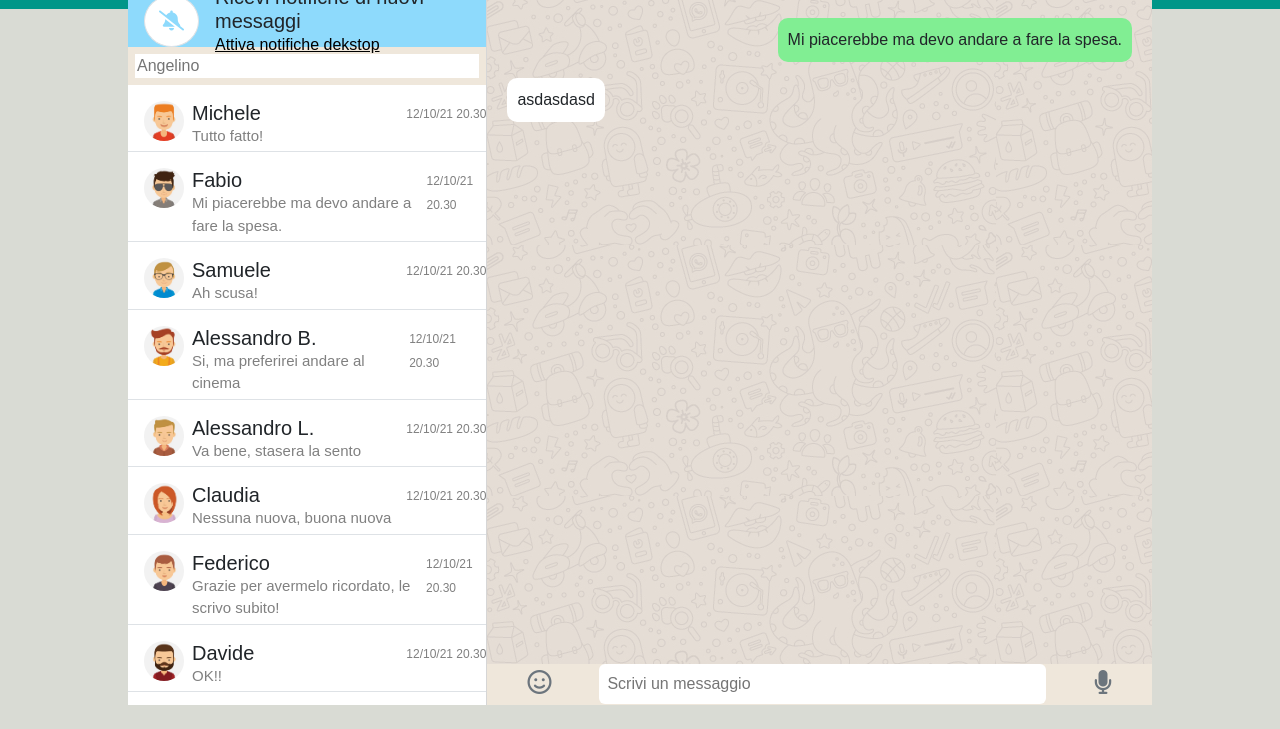
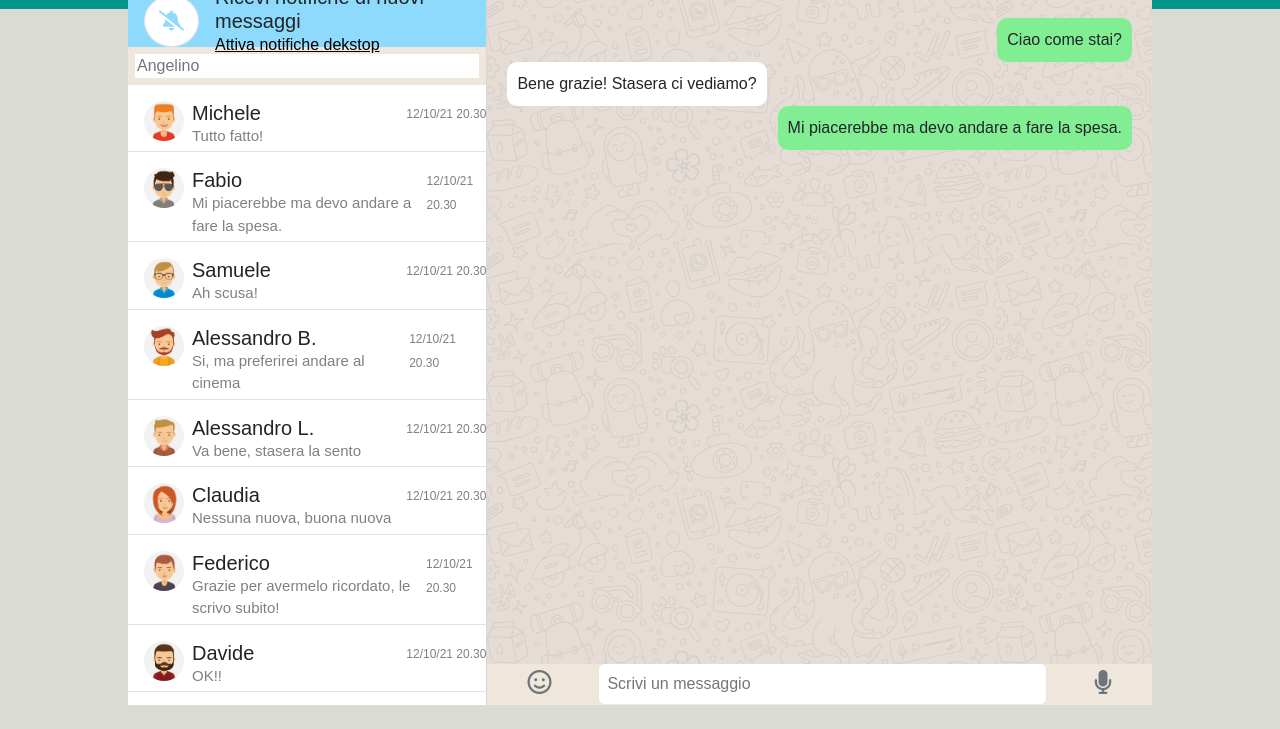
Before and after one commit to GiorgioDordo/vue-boolzapp, a plain HTML site: page index.html in a window 1280 px wide. Both pictures are taken after a click on the element 307 px from the left and 268 px from the top of the page. Shown: the part 71-800 px from the top of the page. Drawn offline with nearby package versions, Linux system fonts and the light colour scheme.

Commit message:
milestone 2

```diff
--- a/index.html
+++ b/index.html
@@ -71,12 +71,14 @@
 
             </div>
             <div class="chat d-flex flex-column pt-4 gap-3">
-                <div class="container chat-right d-flex justify-content-end align-items-center ">
-                    <span class='message-field-me' v-if="selectedContact !== null">{{ contacts[selectedContact].messages[contacts[selectedContact].messages.length - 1].message }}</span>
+                <div v-if="selectedContact !== null && contacts[selectedContact]">
+                    <div v-for="message in contacts[selectedContact].messages"
+                         :class="['container', message.status === 'sent' ? 'chat-right justify-content-end' : 'chat-left justify-content-start', 'd-flex', 'align-items-center']">
+                        <span :class="message.status === 'sent' ? 'message-field-me' : 'message-field'">{{ message.message }}</span>
+                    </div>
                 </div>
-
-                <div class=" container chat-left d-flex justify-content-start align-items-center">
-                    <span class="message-field">asdasdasd</span>
+                <div v-else class="text-center">
+                    Select a contact to start chatting
                 </div>
             </div>
 
@@ -93,6 +95,6 @@
 
     <script src="https://unpkg.com/vue@3/dist/vue.global.js"></script>
     <script src="https://cdn.jsdelivr.net/npm/bootstrap@5.3.3/dist/js/bootstrap.bundle.min.js" integrity="sha384-YvpcrYf0tY3lHB60NNkmXc5s9fDVZLESaAA55NDzOxhy9GkcIdslK1eN7N6jIeHz" crossorigin="anonymous"></script>
-    <script src="/js/script.js"></script>
+    <script src="js/script.js"></script>
 </body>
 </html>
```
